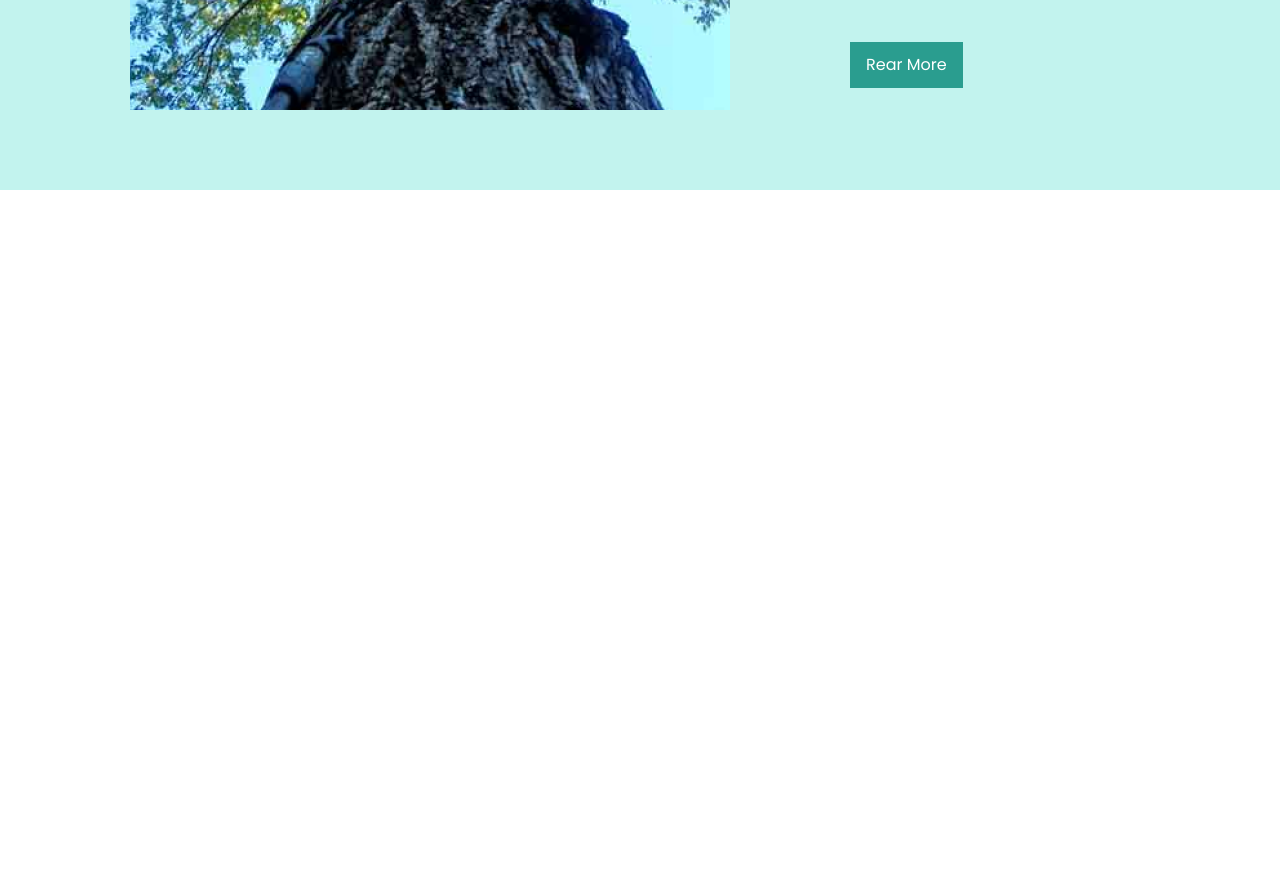
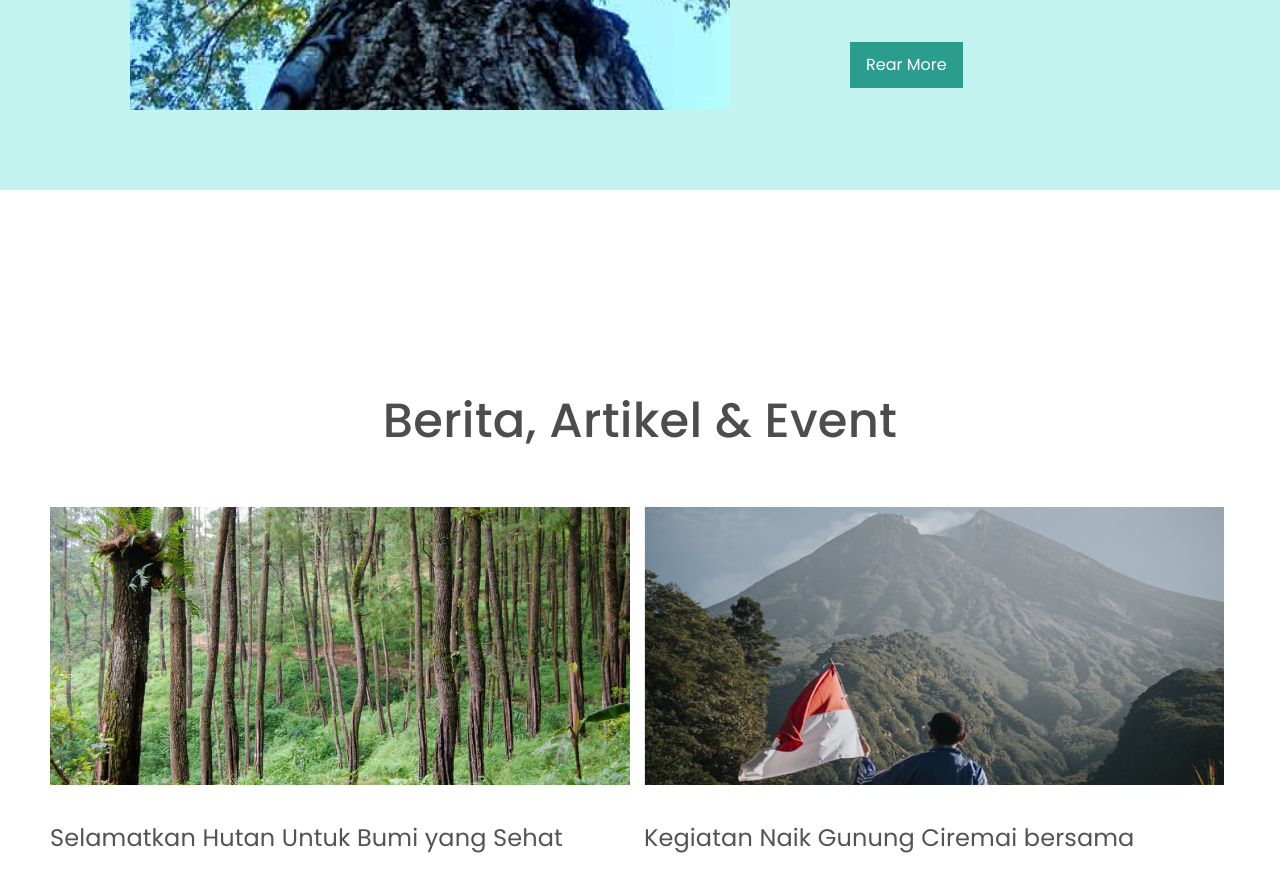
Before and after one commit to nuccaa99/homework5, a plain HTML site: page index.html in a window 1280 px wide. Shown: the part 1469-2361 px from the top of the page. Before the commit the page ends 1659 px from the top, so only its background shows below. Drawn offline with Linux system fonts and the light colour scheme.

Commit message:
added second section

```diff
--- a/css/styles.css
+++ b/css/styles.css
@@ -72,7 +72,7 @@ header {
     margin-bottom: 52px;
 }
 
-/* section */
+/* section 1 */
 
 .tree_section {
     width: 1440px;
@@ -127,3 +127,44 @@ header {
     line-height: 24px;
     border: none;
 }
+
+/* section 2 */
+
+.photos_section {
+    width: 1180px;
+    margin: 200px auto;
+}
+
+.photos_section_title {
+    color: #4D4D4D;
+    font-family: 'Poppins', sans-serif;
+    font-size: 48px;
+    font-weight: 500;
+    line-height: 130%;
+    letter-spacing: 0.24px;
+    text-align: center;
+    margin-bottom: 54px;
+}
+
+.photos_section_card {
+    display: inline-block;
+}
+
+.photos_section_card.first {
+    margin-right: 10px;
+}
+
+.photos_section_card_image {
+    width: 580px;
+    height: 278px;
+    margin-bottom: 32px;
+}
+
+.photos_section_card_text {
+    color: #535353;
+    font-family: 'Poppins', sans-serif;
+    font-size: 24px;
+    font-weight: 400;
+    line-height: 36px;
+    letter-spacing: 0.12px;
+}
--- a/index.html
+++ b/index.html
@@ -43,7 +43,7 @@
             organisasi Bertumbuh dibuat. Kamu juga bisa membantu Bertumbuh dengan cara menjadi relawan, petani serta
             kamu juga bisa berdonasi untuk mendukung kegiatan oprasional kami.</p>
     </article>
-    <!-- section -->
+    <!-- section 1 -->
     <section class="tree_section">
         <img src="images/tree.png" alt="tree" class="tree_section_image">
         <article class="tree_section_article">
@@ -59,6 +59,19 @@
             <button class="tree_section_article_button">Rear More</button>
         </article>
     </section>
+    <!-- section 2 -->
+    <section class="photos_section">
+        <h2 class="photos_section_title">Berita, Artikel & Event</h2>
+        <div class="photos_section_card first">
+            <img src="images/section2first.png" alt="section image trees" class="photos_section_card_image">
+            <p class="photos_section_card_text">Selamatkan Hutan Untuk Bumi yang Sehat</p>
+        </div>
+        <div class="photos_section_card">
+            <img src="images/section2sec.png" alt="section image mountains" class="photos_section_card_image">
+            <p class="photos_section_card_text">Kegiatan Naik Gunung Ciremai bersama</p>
+        </div>
+
+    </section>
 </body>
 
 </html>
```
Also changed, not shown: images/section2first.png (added), images/section2sec.png (added).
